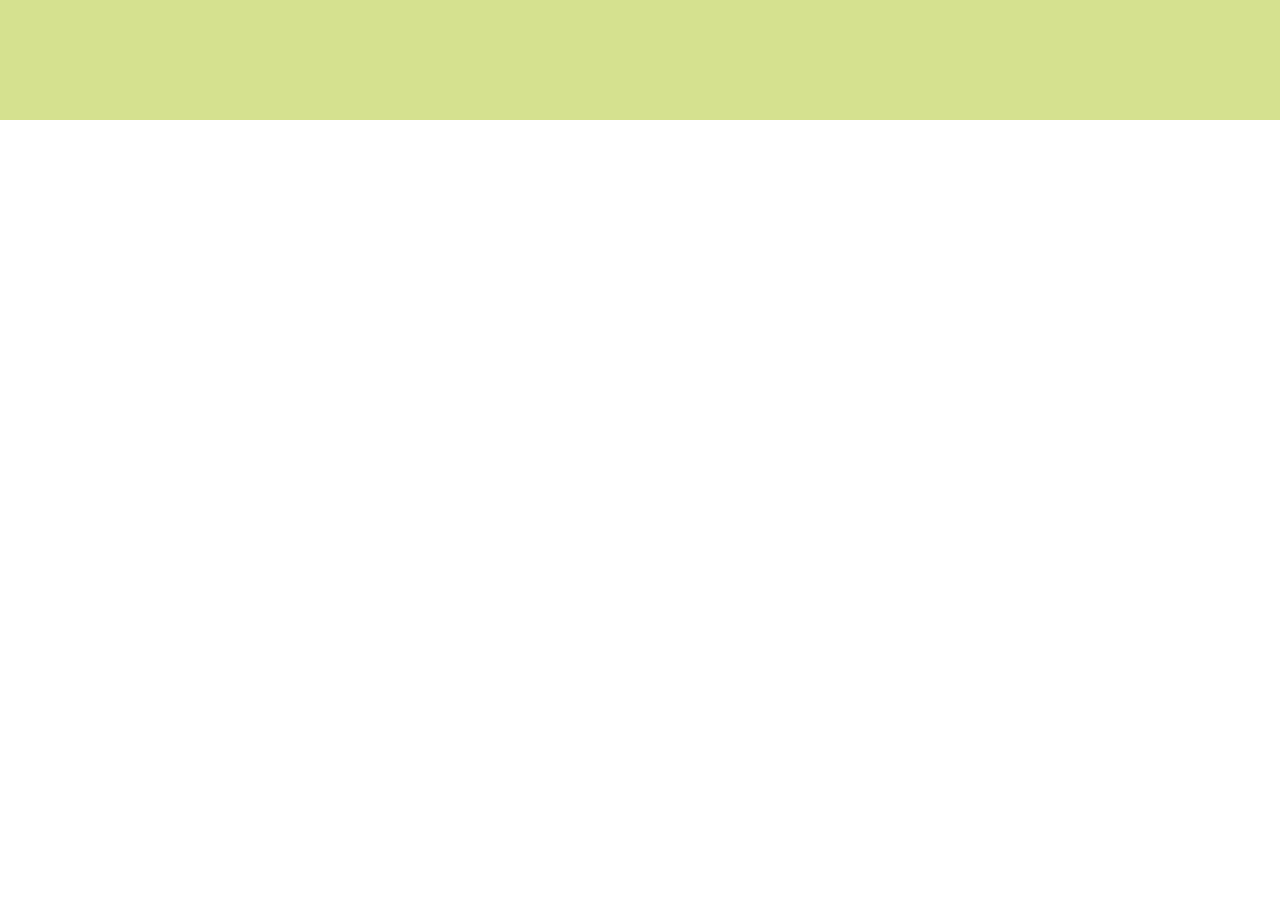
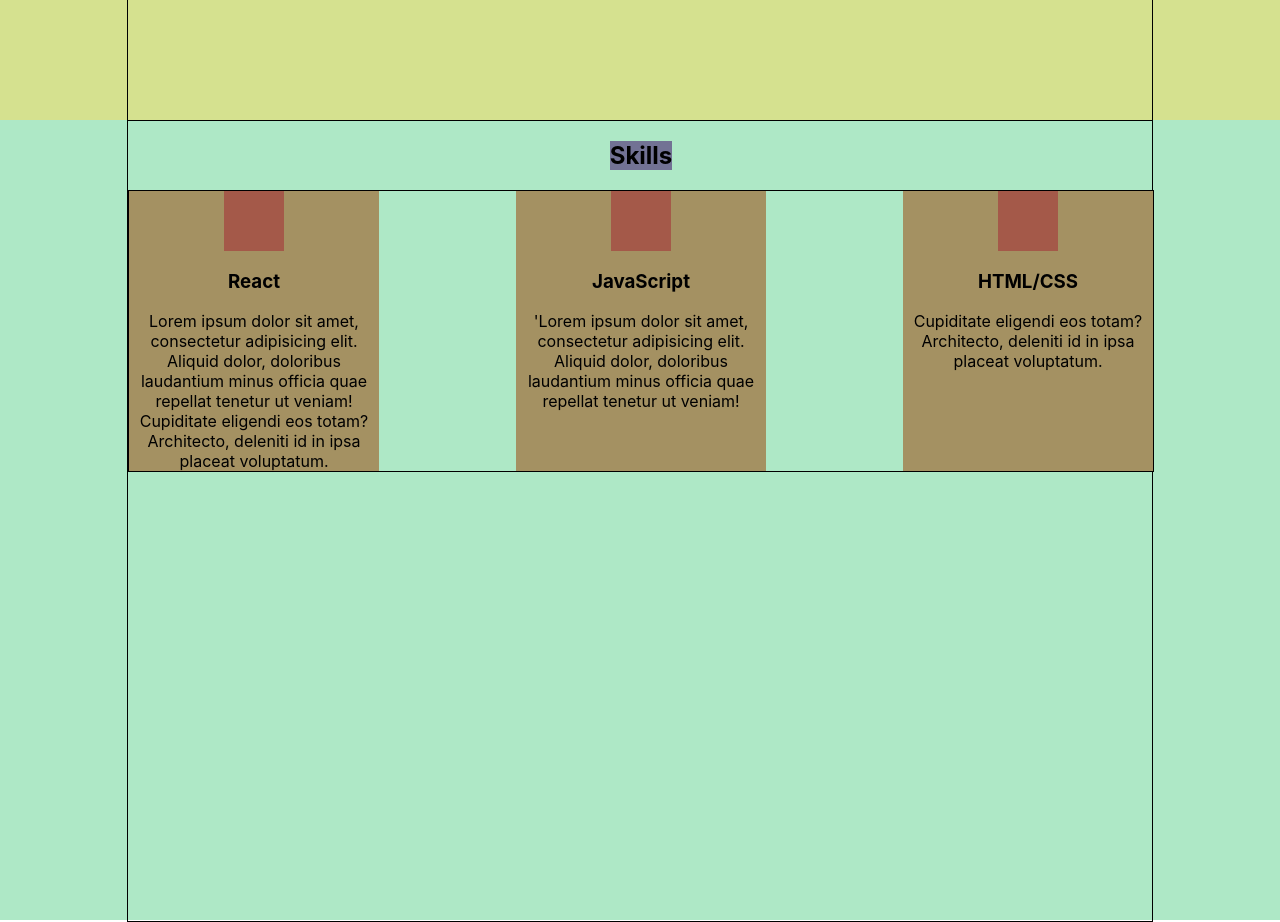
Before and after one commit to VladKravets/CV, a React (Create React App) app: page / in a window 1280 px wide. Shown: the part 760-1682 px from the top of the page. Before the commit the page ends 880 px from the top, so only its background shows below. Built offline with nearby package versions, Linux system fonts and the light colour scheme.

Commit message:
add Skills component

```diff
--- a/src/App.js
+++ b/src/App.js
@@ -1,12 +1,14 @@
 import './App.css';
 import {Header} from "./Header/Header";
 import {Main} from "./Main/Main";
+import {Skills} from "./Skills/Skills";
 
 function App() {
     return (
         <div className="App">
             <Header/>
             <Main/>
+            <Skills/>
         </div>
     );
 }
--- a/src/Main/Main.js
+++ b/src/Main/Main.js
@@ -1,10 +1,11 @@
 import React from 'react';
+import styleContainer from '../comman/styles/Container.module.css'
 import style from './Main.module.css'
 
 export const Main = () => {
     return (
         <div className={style.mainBlock}>
-            <div className={style.container}>
+            <div className={styleContainer.container}>
                 <div className={style.text}>
                     <span>Hi There!</span>
                     <h1>I am Vlad Kravets</h1>
--- a/src/Main/Main.module.css
+++ b/src/Main/Main.module.css
@@ -1,14 +1,6 @@
 .mainBlock{
     height: 100vh;
     background-color: #d5e18f;
-}
-.container{
-    height: 100%;
-    width: 80%;
-    margin: 0 auto;
-    display: flex;
-    align-items: center;
-    justify-content: space-between;
 }
 
 .text{
--- /dev/null
+++ b/src/Skills/Skill/Skill.js
@@ -0,0 +1,15 @@
+import React from 'react';
+import style from './Skill.module.css'
+
+
+export const Skill = (props) => {
+    return (
+        <div className={style.skill}>
+            <div className={style.icon}>{props.icon}</div>
+            <h3 className={style.title}>{props.title}</h3>
+            <span className={style.description}>
+              {props.description}
+            </span>
+        </div>
+    );
+};
--- /dev/null
+++ b/src/Skills/Skill/Skill.module.css
@@ -0,0 +1,13 @@
+.skill{
+    width: 250px;
+    background-color: #a49162;
+    display: flex;
+    flex-direction: column;
+    align-items: center;
+    text-align: center;
+}
+.icon{
+    height: 60px;
+    width: 60px;
+    background-color: #a45949;
+}
--- /dev/null
+++ b/src/Skills/Skills.js
@@ -0,0 +1,19 @@
+import React from 'react';
+import style from './Skills.module.css'
+import styleContainer from '../comman/styles/Container.module.css'
+import {Skill} from "./Skill/Skill";
+
+export const Skills = () => {
+    return (
+        <div className={style.skillsBlock}>
+            <div className={`${styleContainer.container} ${style.skillsContainer}`}>
+                <h2 className={style.title}>Skills</h2>
+                <div className={style.skills}>
+                    <Skill title={'React'} description={'Lorem ipsum dolor sit amet, consectetur adipisicing elit. Aliquid dolor, doloribus laudantium minus officia quae repellat tenetur ut veniam! Cupiditate eligendi eos totam? Architecto, deleniti id in ipsa placeat voluptatum.'}/>
+                    <Skill title={'JavaScript'} description={'\'Lorem ipsum dolor sit amet, consectetur adipisicing elit. Aliquid dolor, doloribus laudantium minus officia quae repellat tenetur ut veniam!'}/>
+                    <Skill title={'HTML/CSS'} description={' Cupiditate eligendi eos totam? Architecto, deleniti id in ipsa placeat voluptatum.'}/>
+                </div>
+            </div>
+        </div>
+    );
+};
--- /dev/null
+++ b/src/Skills/Skills.module.css
@@ -0,0 +1,18 @@
+.skillsBlock{
+    height: 100vh;
+    background-color: #aee8c6;
+}
+.skillsContainer{
+    justify-content: flex-start;
+    flex-direction: column;
+}
+.title{
+    background-color: #727294;
+}
+.skills{
+    border: 1px solid;
+    width: 100%;
+    display: flex;
+    justify-content: space-between;
+    flex-wrap: wrap;
+}
--- /dev/null
+++ b/src/comman/styles/Container.module.css
@@ -0,0 +1,10 @@
+.container{
+    height: 100%;
+    border:1px solid;
+    width: 80%;
+    margin: 0 auto;
+    display: flex;
+    align-items: center;
+    justify-content: space-between;
+    flex-wrap: wrap;
+}
```
Lines whose indentation alone changed are shown as unchanged.
